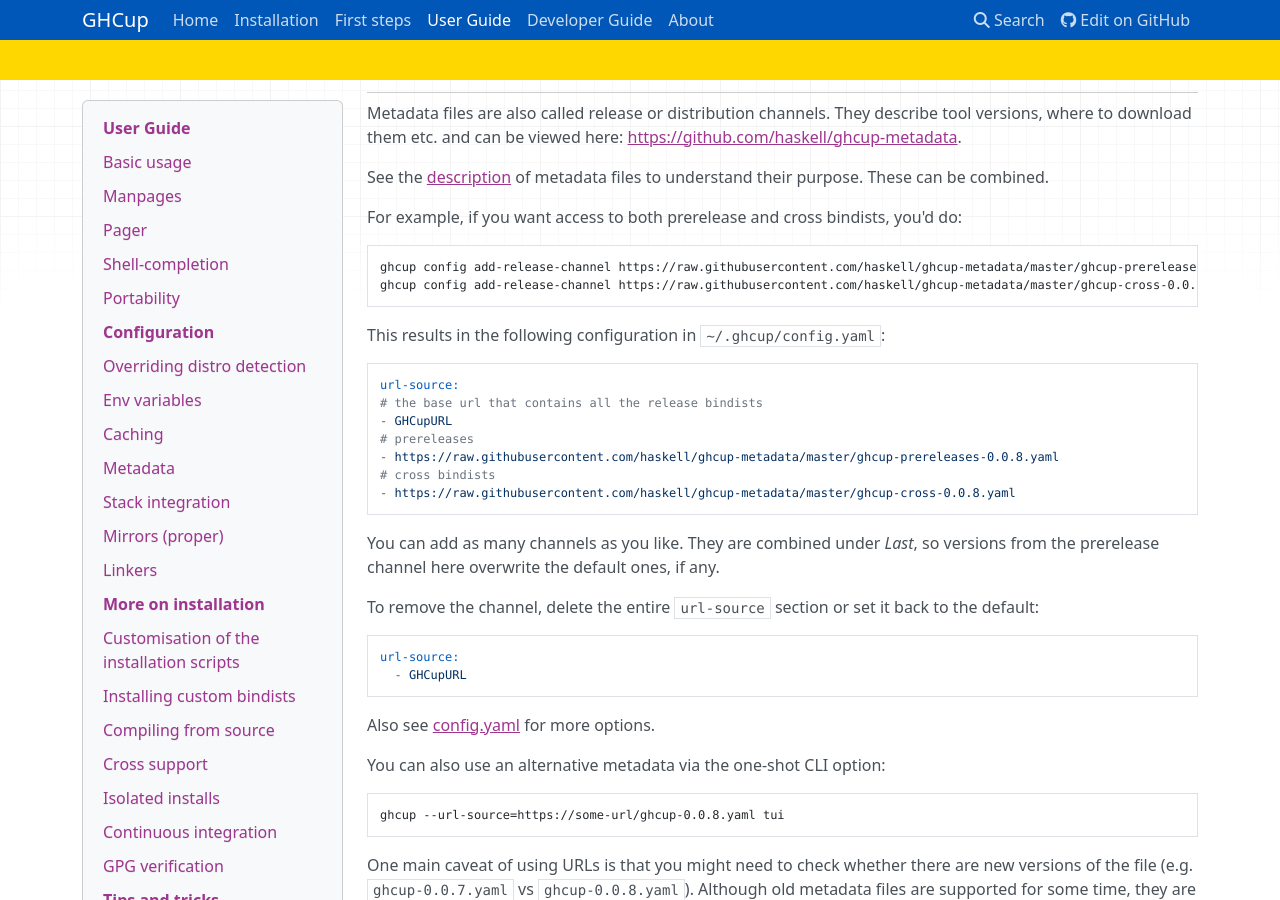
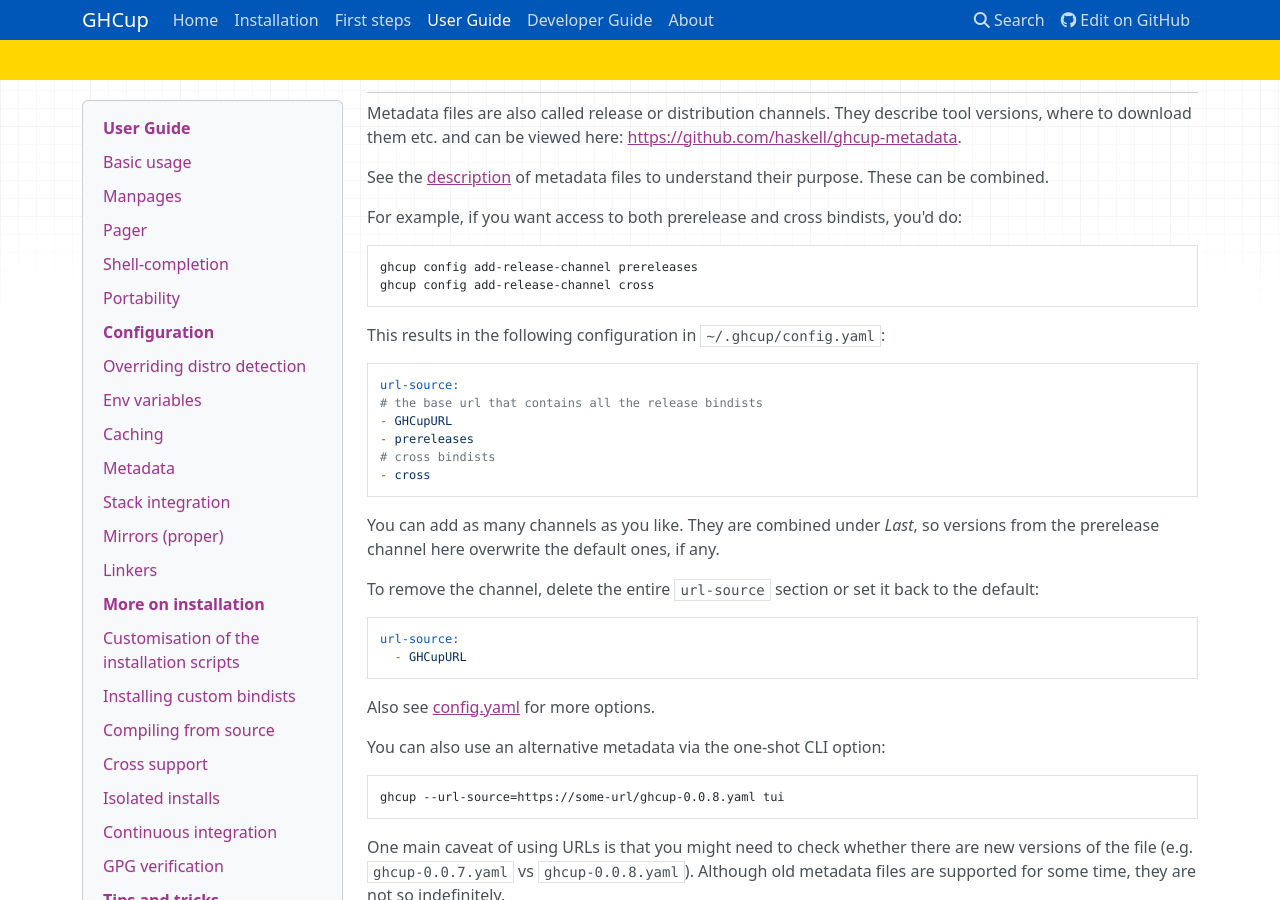
Before and after one commit to mpilgrem/ghcup-www, an MkDocs documentation site: the page built from docs/guide.md, in a window 1280 px wide and 900 px high, scrolled down 3792 px. Built offline with MkDocs 1.6.1, drawn with Linux system fonts in a browser that asks for light colours; nearby versions of some CDN libraries; part of the change alters nothing that is shown; some of the changed text lies outside the part shown.

Commit message:
Use channel aliases in guide.md

````diff
--- a/docs/guide.md
+++ b/docs/guide.md
@@ -170,8 +170,8 @@ of metadata files to understand their purpose. These can be combined.
 For example, if you want access to both prerelease and cross bindists, you'd do:
 
 ```sh
-ghcup config add-release-channel https://raw.githubusercontent.com/haskell/ghcup-metadata/master/ghcup-prereleases-0.0.8.yaml
-ghcup config add-release-channel https://raw.githubusercontent.com/haskell/ghcup-metadata/master/ghcup-cross-0.0.8.yaml
+ghcup config add-release-channel prereleases
+ghcup config add-release-channel cross
 ```
 
 This results in the following configuration in `~/.ghcup/config.yaml`:
@@ -180,10 +180,9 @@ This results in the following configuration in `~/.ghcup/config.yaml`:
 url-source:
 # the base url that contains all the release bindists
 - GHCupURL
-# prereleases
-- https://raw.githubusercontent.com/haskell/ghcup-metadata/master/ghcup-prereleases-0.0.8.yaml
+- prereleases
 # cross bindists
-- https://raw.githubusercontent.com/haskell/ghcup-metadata/master/ghcup-cross-0.0.8.yaml
+- cross
 ```
 
 You can add as many channels as you like. They are combined under *Last*, so versions from the prerelease channel
@@ -575,7 +574,7 @@ If you run into bugs or missing behavior, join the dev chat at https://matrix.to
 First, add the cross release channel:
 
 ```sh
-ghcup config add-release-channel https://raw.githubusercontent.com/haskell/ghcup-metadata/develop/ghcup-cross-0.0.8.yaml
+ghcup config add-release-channel cross
 ```
 
 The next sections explain how to install each cross bindist.
````
